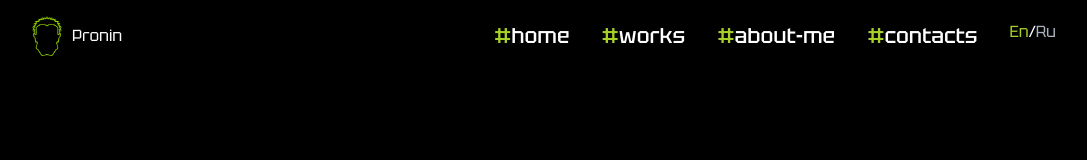
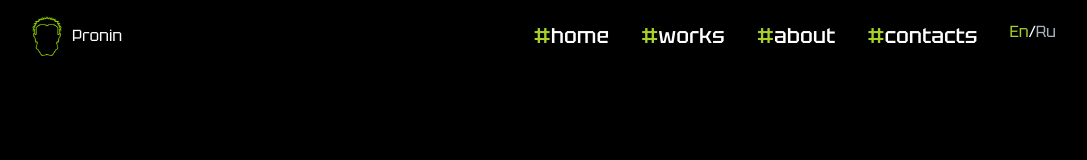
Before and after one commit to lostofan/portfolio, a Next.js app: page / in a window 1280 px wide. Shown: the top 160 px of the page, without its empty margins (96-1183 px from the left). Built offline with nearby package versions, Linux system fonts and the light colour scheme.

Commit message:
fixed mobile version, fixed anchors, added resume

```diff
--- a/public/locales/en.ts
+++ b/public/locales/en.ts
@@ -1,7 +1,12 @@
 export const en = {
   title: 'Pronin Artem',
   header: {
-    nav: ['home', 'works', 'about-me', 'contacts'],
+    nav: [
+      { name: 'home', href: 'home' },
+      { name: 'works', href: 'works' },
+      { name: 'about', href: 'about' },
+      { name: 'contacts', href: 'contacts' },
+    ],
   },
   greeting: {
     heading: `Hi! My name is Artem. I'm a `,
@@ -10,6 +15,7 @@ export const en = {
     current: 'Currently working on ',
     task: 'Portfolio',
     resume: 'Resume',
+    href: '/resume/en.pdf',
   },
   projects: {
     name: 'projects',
--- a/public/locales/ru.ts
+++ b/public/locales/ru.ts
@@ -1,7 +1,12 @@
 export const ru = {
   title: 'Пронин Артём',
   header: {
-    nav: ['домой', 'работы', 'обо-мне', 'контакты'],
+    nav: [
+      { name: 'домой', href: 'home' },
+      { name: 'работы', href: 'works' },
+      { name: 'обо-мне', href: 'about' },
+      { name: 'контакты', href: 'contacts' },
+    ],
   },
   greeting: {
     heading: `Привет! Меня зовут Артём. Я `,
@@ -10,6 +15,7 @@ export const ru = {
     current: 'В данный момент работаю над ',
     task: 'Портфолио',
     resume: 'Резюме',
+    href: '/resume/ru.pdf',
   },
   projects: {
     name: 'проекты',
--- a/src/components/BurgerMenu/BurgerMenu.tsx
+++ b/src/components/BurgerMenu/BurgerMenu.tsx
@@ -5,7 +5,7 @@ import Link from 'next/link';
 import router, { useRouter } from 'next/router';
 
 interface BurgerMenuProps {
-  names: string[];
+  names: { [key: string]: string }[];
   menuActive: boolean;
 }
 
@@ -16,9 +16,9 @@ export const BurgerMenu: React.FC<BurgerMenuProps> = ({ names, menuActive }) =>
       <ul className={styles.list}>
         {names.map((name, idx) => (
           <li className={styles.item} key={idx}>
-            <a href={`#${name}`} className={styles.link}>
+            <a href={`#${name.href}`} className={styles.link}>
               <span className="tag">#</span>
-              {name}
+              {name.name}
             </a>
           </li>
         ))}
--- a/src/components/HeadingDivider/HeadingDivider.module.scss
+++ b/src/components/HeadingDivider/HeadingDivider.module.scss
@@ -19,3 +19,13 @@
 .back:hover {
   color: $secondary;
 }
+.heading {
+  margin-right: 16px;
+  @include font(clamp(1.5rem, 0.875rem + 2vw, 2rem), $medium, $white);
+}
+.line {
+  margin-left: 0;
+  width: 30%;
+  height: 1px;
+  background-color: $secondary;
+}
--- a/src/components/HeadingDivider/HeadingDivider.tsx
+++ b/src/components/HeadingDivider/HeadingDivider.tsx
@@ -20,11 +20,11 @@ export const HeadingDivider: React.FC<DividerProps> = ({
 }) => {
   return (
     <div className={styles.root}>
-      <h1 className="heading">
+      <h1 className={styles.heading}>
         {isTag ? <span className="tag">#</span> : <span className="tag">/</span>}
         {locale[0]}
       </h1>
-      {isLine ? <div className="line"></div> : false}
+      {isLine ? <div className={styles.line}></div> : false}
       {isLink ? (
         <Link href="/works" className={styles.view}>
           {[locale[1]]} ~~&gt;
@@ -34,7 +34,7 @@ export const HeadingDivider: React.FC<DividerProps> = ({
       )}
       {isBack ? (
         <Link href="/" className={styles.back}>
-          {locale[2]} <span className="heading__back_symbol">&lt;</span>
+          {locale[2]} <span>&lt;</span>
         </Link>
       ) : (
         false
--- a/src/components/Nav/Nav.tsx
+++ b/src/components/Nav/Nav.tsx
@@ -4,7 +4,7 @@ import Link from 'next/link';
 import { useRouter } from 'next/router';
 
 interface NavProps {
-  names: string[];
+  names: { [key: string]: string }[];
 }
 
 export const Nav: React.FC<NavProps> = ({ names }) => {
@@ -15,9 +15,9 @@ export const Nav: React.FC<NavProps> = ({ names }) => {
       <ul className={styles.list}>
         {names.map((name, idx) => (
           <li className={styles.item} key={idx}>
-            <a href={`#${name}`} className={styles.link}>
+            <a href={`#${name.href}`} className={styles.link}>
               <span className="tag">#</span>
-              {name}
+              {name.name}
             </a>
           </li>
         ))}
--- a/src/components/sections/About/About.tsx
+++ b/src/components/sections/About/About.tsx
@@ -13,7 +13,7 @@ interface AboutProps {
 
 export const About: React.FC<AboutProps> = ({ isPage, locale }) => {
   return (
-    <section className={styles.root} id="about-me">
+    <section className={styles.root} id="about">
       {isPage ? (
         <HeadingDivider
           isLink={false}
--- a/src/components/sections/Greeting/Greeting.tsx
+++ b/src/components/sections/Greeting/Greeting.tsx
@@ -20,7 +20,7 @@ export const Greeting: React.FC<GreetingProps> = ({ locale }) => {
           <a href="mailto:kolog007@gmail.com">{locale.contact}</a>
         </button>
         <button className="primary-btn">
-          <a href="mailto:kolog007@gmail.com">{locale.resume}</a>
+          <a href={locale.href}>{locale.resume}</a>
         </button>
       </div>
       <div className={styles.imageBlock}>
--- a/src/styles/index.scss
+++ b/src/styles/index.scss
@@ -68,12 +68,7 @@ a {
   color: $secondary;
 }
 //Дизайн линии
-.line {
-  margin-left: 0;
-  width: 60%;
-  height: 1px;
-  background-color: $secondary;
-}
+
 //Дизайн заголовков
 .heading {
   margin-right: 16px;
```
Also changed, not shown: 2 other files (tests, documents, lock files or other folders).
